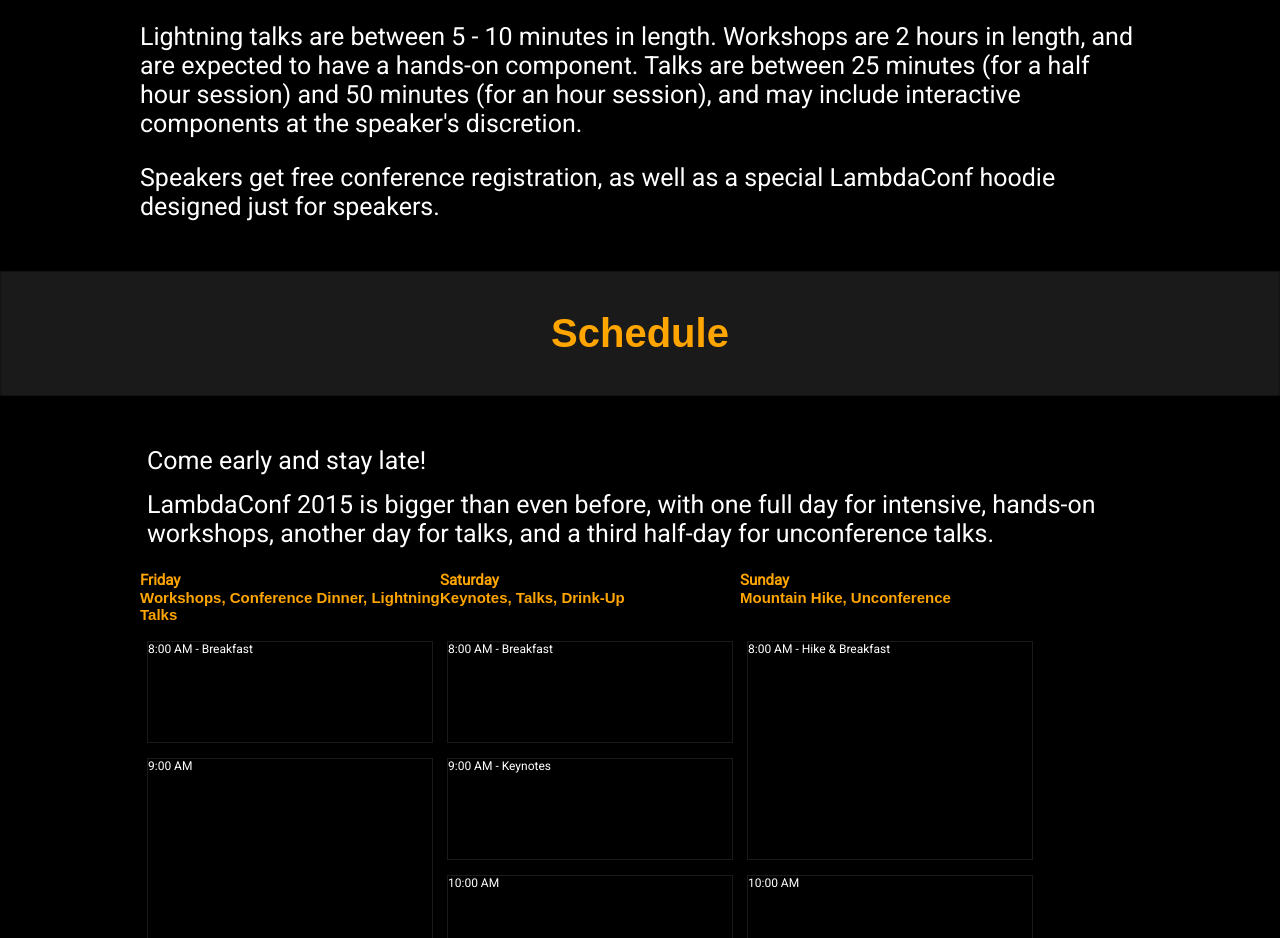
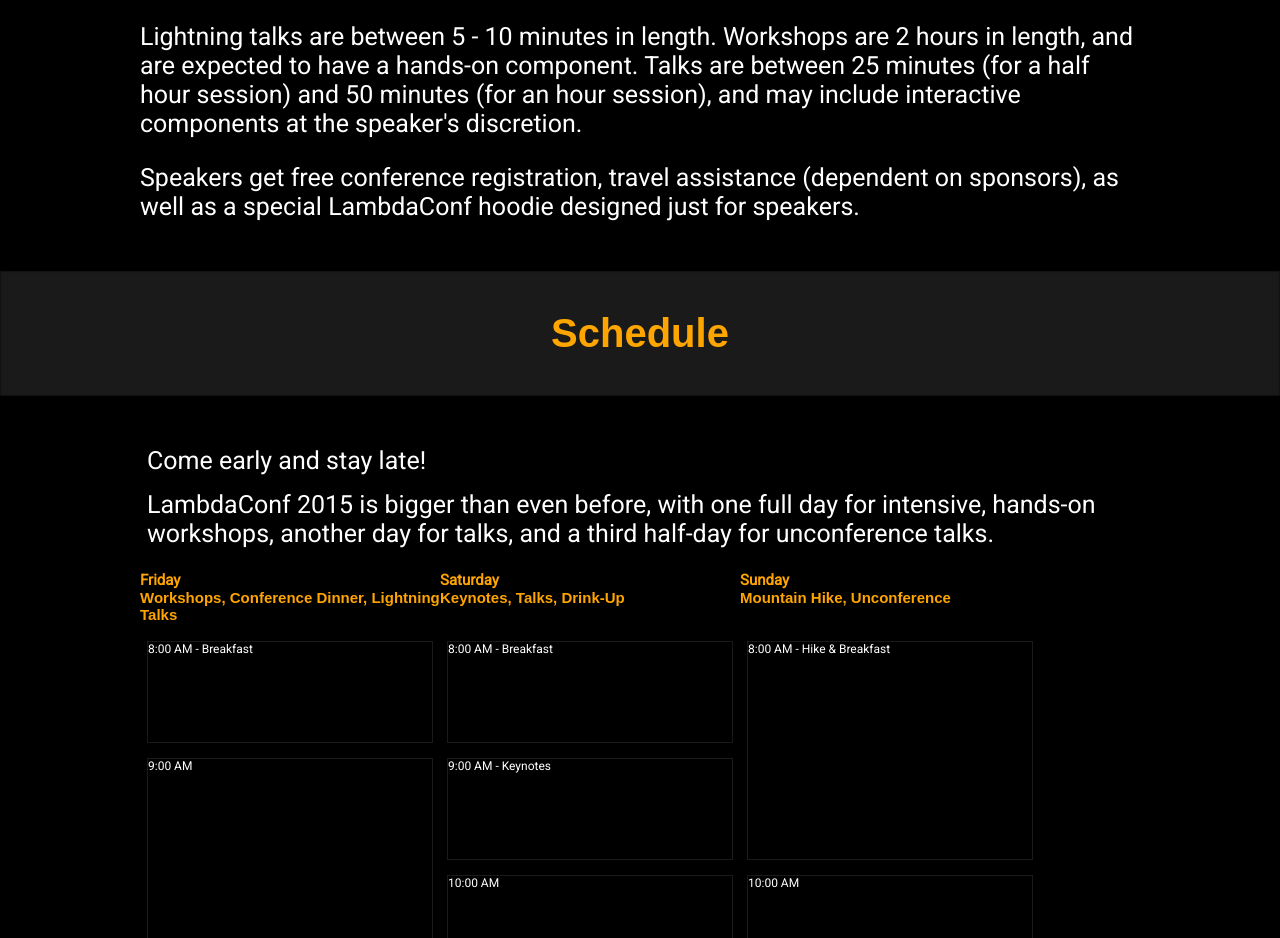
Before and after one commit to degoes-consulting/degoes-consulting.github.io, a plain HTML site: page lambdaconf-2015/index.html in a window 1280 px wide. Shown: the part 2341-3279 px from the top of the page. Drawn offline with nearby package versions, Linux system fonts and the light colour scheme; a script that the page names is missing; a web font is replaced by a local one.

Commit message:
travel assistance for speakers

```diff
--- a/lambdaconf-2015/index.html
+++ b/lambdaconf-2015/index.html
@@ -425,7 +425,7 @@
             </p>
 
             <p>
-              Speakers get free conference registration, as well as a special LambdaConf hoodie designed just for speakers.
+              Speakers get free conference registration, travel assistance (dependent on sponsors), as well as a special LambdaConf hoodie designed just for speakers.
             </p>
           </div>
         </div>
```
